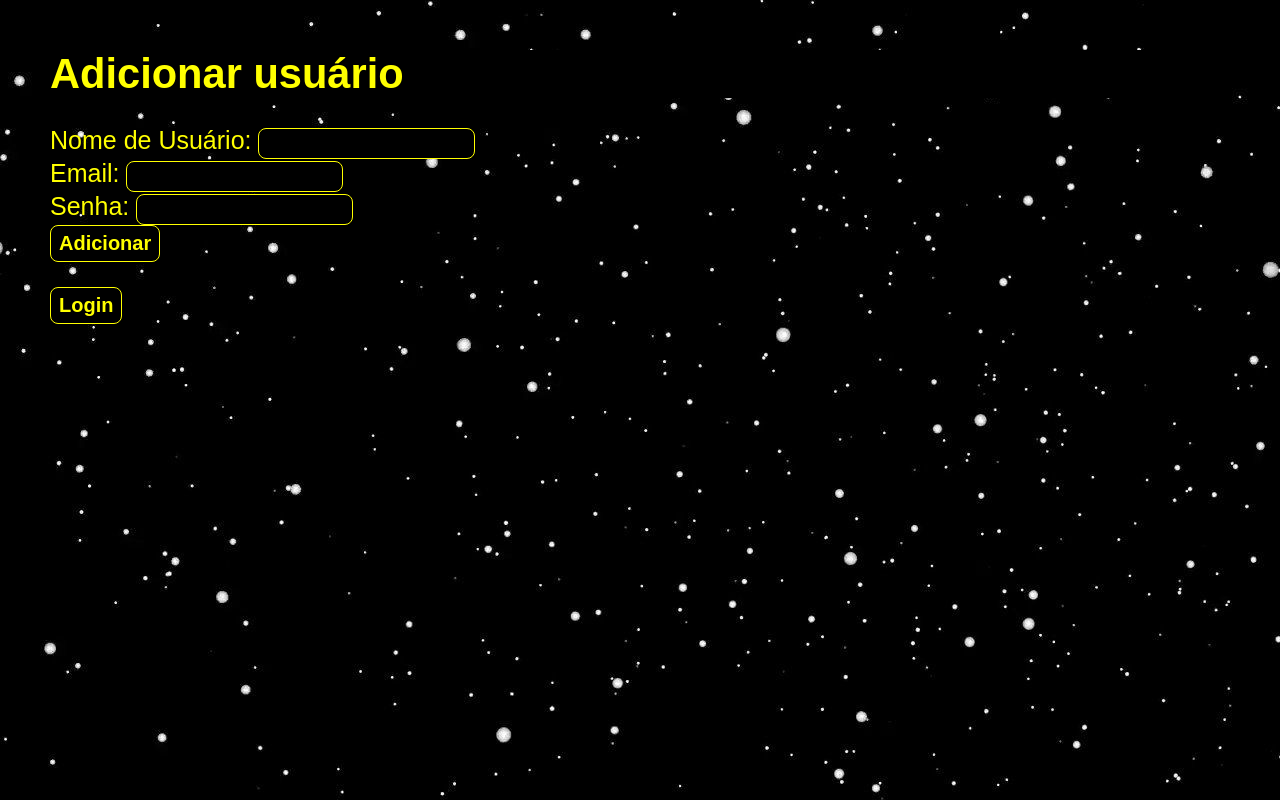
After one commit to nogpedroc/Atividade-04-33A-33B-e-33C-Formularios-PedroNogueira15, a Django app: page /accounts/register/ in a window 1280 px wide. The commit adds this page. Run offline with Django 3.2, Linux system fonts and the light colour scheme.

Commit message:
Added Accounts Authentifications features (register, login, logout)

```diff
--- a/appSW/templates/homePage.html
+++ b/appSW/templates/homePage.html
@@ -14,6 +14,10 @@
 </head>
 
 <body style="text-align: justify;">
+
+  <div>
+    <a href="accounts/confirm_logout/"><button class="btn2">Logout</button></a>
+  </div>
 
   <h1 style="text-align: center;">Ordem Correta dos Nomes</h1>
 
--- /dev/null
+++ b/appSW/templates/register.html
@@ -0,0 +1,45 @@
+{% load static %}
+
+<link rel="stylesheet" href="{% static 'style.css' %}">
+<link rel="stylesheet" href="https://cdnjs.cloudflare.com/ajax/libs/font-awesome/4.7.0/css/font-awesome.min.css">
+
+<!DOCTYPE html>
+<html>
+
+<head>
+  <meta charset="utf-8">
+  <meta name="viewport" content="width=device-width">
+  <title>SW | Registre-se</title>
+  <link href="style.css" rel="stylesheet" type="text/css" />
+</head>
+
+<body>
+
+  <h1>{{ action }} usuário</h1>
+
+  <form action="." method='post'>
+    {% csrf_token %}
+
+    <div>
+      <label>Nome de Usuário:</label>
+      <input type='text' name='username'>
+    </div>
+
+    <div>
+      <label>Email:</label>
+      <input type='email' name='email'>
+    </div>
+
+    <div>
+      <label>Senha:</label>
+      <input type='password' name='password'>
+    </div>
+
+    <input type='submit' value={{ action }} class="btn2">
+  </form>
+
+  <a href='/accounts/login'><button class="btn2">Login</button></a>
+
+</body>
+
+</html>
--- a/appSW/views.py
+++ b/appSW/views.py
@@ -1,21 +1,28 @@
 from django.shortcuts import render, redirect
+from django.contrib.auth.models import User
+from django.contrib.auth.decorators import login_required
+from django.contrib.auth import logout
 from .models import  SequelsPros, Chapters, TableInfo
 from .forms import chaptersForm, sequelsProsForm
 
+@login_required
 def homePage(request):
   sequelsPros = SequelsPros.objects.all()
   chapters = Chapters.objects.all()
   tableInfo = TableInfo.objects.all()
   return render(request, "homePage.html", context={'sequelsPros':sequelsPros,'chapters':chapters,'tableInfo':tableInfo})
 
+@login_required
 def sequelsProsPage(request):
   sequelsPros = SequelsPros.objects.all()
   return render(request, "sequelsPros.html", context={'sequelsPros':sequelsPros})
 
+@login_required
 def chaptersPage(request):
   chapters = Chapters.objects.all()
   return render(request, "chapters.html", context={'chapters':chapters})
 
+@login_required
 def add_sequelsPros(request):
   if request.method == 'GET':
     form = sequelsProsForm()
@@ -27,6 +34,7 @@ def add_sequelsPros(request):
       return redirect('sequelsProsPage')
     return render(request, "sequelsProsForm.html", context={'form':form,'action':'Adicionar'})
 
+@login_required
 def add_chapters(request):
   if request.method == 'GET':
     form = chaptersForm()
@@ -38,6 +46,7 @@ def add_chapters(request):
       return redirect('chaptersPage')
     return render(request, "chaptersForm.html", context={'form':form,'action':'Adicionar'})
 
+@login_required
 def update_sequelsPros(request, sequelsPros_id):
   if request.method == 'GET':
     sequelsPros = SequelsPros.objects.all()
@@ -52,6 +61,7 @@ def update_sequelsPros(request, sequelsPros_id):
       return redirect('sequelsProsPage')
     return render(request, "sequelsProsForm.html", context={'form':form,'sequelsPros':sequelsPros,'action':'Atualizar'})
 
+@login_required
 def update_chapters(request, chapters_id):
   if request.method == 'GET':
     chapters = Chapters.objects.all()
@@ -66,6 +76,7 @@ def update_chapters(request, chapters_id):
       return redirect('chaptersPage')
     return render(request, "chaptersForm.html", context={'form':form,'chapters':chapters,'action':'Atualizar'})
 
+@login_required
 def delete_sequelsPros(request, sequelsPros_id):
   sequelsPro = SequelsPros.objects.filter(id=sequelsPros_id).first()
   if request.method == 'POST':
@@ -74,6 +85,7 @@ def delete_sequelsPros(request, sequelsPros_id):
     return redirect('sequelsProsPage')
   return render(request, 'del_sequelsPros.html', context={'sequelsPro':sequelsPro})
 
+@login_required
 def delete_chapters(request, chapters_id):
   chapter = Chapters.objects.filter(id=chapters_id).first()
   if request.method == 'POST':
@@ -81,3 +93,25 @@ def delete_chapters(request, chapters_id):
       chapter.delete()
     return redirect('chaptersPage')
   return render(request, 'del_chapters.html', context={'chapter':chapter})
+
+def register_user(request):
+  if request.method == "POST":
+    user = User.objects.create_user(
+        request.POST['username'],
+        request.POST['email'],
+        request.POST['password']
+    )
+    user.save()
+    return(redirect('homePage'))
+  return render(request, 'register.html', context={"action":"Adicionar"})
+
+def confirm_logout(request):
+  if request.method == "POST":
+    if 'Y' in request.POST:
+      return(redirect('logout_user'))
+    return redirect('homePage')
+  return render(request, 'logout.html')
+
+def logout_user(request):
+  logout(request)
+  return redirect('/accounts/login/')
--- a/django_project/urls.py
+++ b/django_project/urls.py
@@ -1,8 +1,12 @@
 from django.contrib import admin
-from django.urls import path
+from django.urls import path, include
 from appSW import views, forms
 
 urlpatterns = [
+    path('accounts/register/', views.register_user),
+    path('accounts/confirm_logout/', views.confirm_logout, name="confirm_logout"),
+    path('accounts/logout/', views.logout_user, name="logout_user"),
+    path('accounts/', include('django.contrib.auth.urls')),
     path('',views.homePage,name="homePage"),
     path('sequelsPros/',views.sequelsProsPage,name="sequelsProsPage"),
     path('sequelsPros/add/',views.add_sequelsPros,name="add_sequelsPros"),
```
Also changed, not shown: appSW/templates/logout.html (added, +28 -0 lines), appSW/templates/registration/login.html (added, +30 -0 lines), django_project/settings.py (+7 -0 lines).
